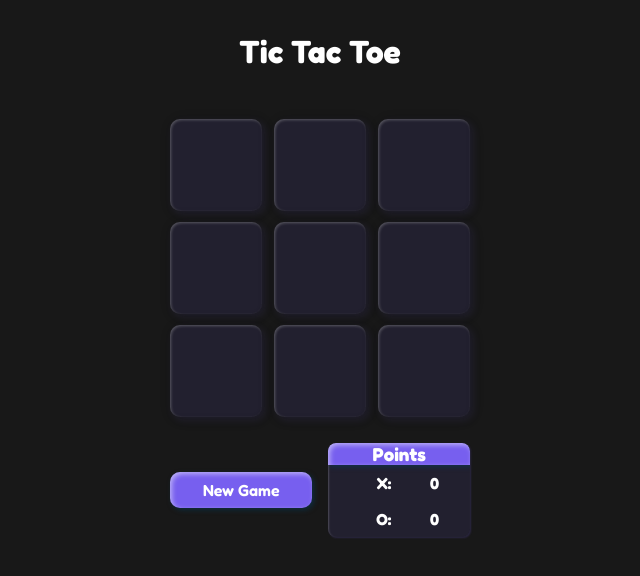
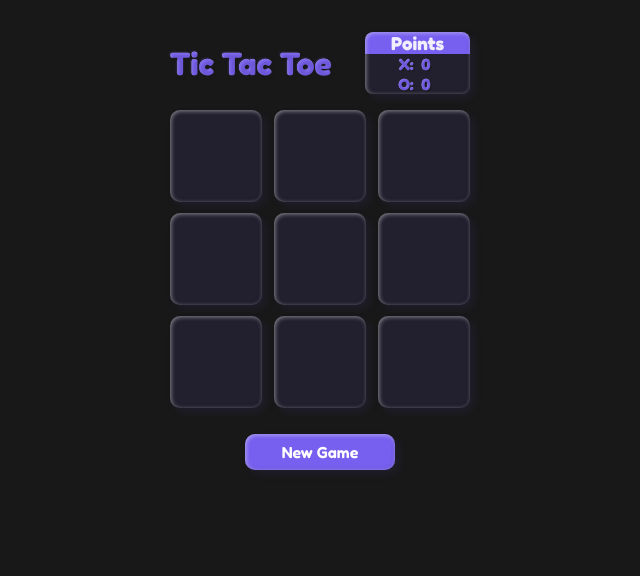
Before and after one commit to Eliseo500/tic-tac-toe-js, a website built with Vite: page index.html in a window 1280 px wide. Shown: the whole page, without its empty margins (320-960 px from the left). Built offline with nearby package versions, Linux system fonts and the light colour scheme.

Commit message:
Implement BEM methodology and utility classes
- Add utility classes for shadows for SVG, boxes and text (shadow-icon, shadow-box, shadow-text)
- Style header
- Implement BEM methodology

```diff
--- a/index.html
+++ b/index.html
@@ -21,21 +21,23 @@
   <body class="darkmode">
     <div id="app">
       <div class="container">
-        <h1 class="title">Tic Tac Toe</h1>
-        <div class="board"></div>
-        <div class="info">
-          <button id="reset">New Game</button>
-          <div class="points">
+        <header class="header">
+          <h1 class="title shadow-text">Tic Tac Toe</h1>
+          <div class="points shadow-box">
             <h3 class="points__title">Points</h3>
-            <div class="points__player">
+            <div class="points__player shadow-text">
               <span class="points__label">X:</span>
               <span class="points__value" id="player-1">0</span>
             </div>
-            <div class="points__player">
+            <div class="points__player shadow-text">
               <span class="points__label">O:</span>
               <span class="points__value" id="player-2">0</span>
             </div>
           </div>
+        </header>
+        <div class="board"></div>
+        <div class="info">
+          <button class="btn shadow-box" id="reset">New Game</button>
         </div>
       </div>
     </div>
--- a/src/icons.js
+++ b/src/icons.js
@@ -1,5 +1,5 @@
 export const icons = {
-  x: '<svg xmlns="http://www.w3.org/2000/svg" width="32" height="32" viewBox="0 0 24 24" fill="none" stroke="currentColor" stroke-width="4" stroke-linecap="round" stroke-linejoin="round" class="feather feather-x" ><line x1="22" y1="2" x2="2" y2="22"></line><line x1="2" y1="2" x2="22" y2="22"></line> <defs><filter id="inset-shadow-simple">  <feOffset dx="4" dy="4"/>  <feGaussianBlur stdDeviation="2" result="blur"/>  <feComposite operator="out" in="SourceGraphic" in2="blur" result="inverse"/>  <feFlood flood-color="rgb(255,255,255)" flood-opacity="0.1"/>  <feComposite operator="in" in2="inverse" result="shadow"/>  <feComposite operator="over" in="shadow" in2="SourceGraphic"/></filter></defs></svg>',
+  x: '<svg xmlns="http://www.w3.org/2000/svg"  viewBox="0 0 24 24" fill="none" stroke="currentColor" stroke-width="4" stroke-linecap="round" stroke-linejoin="round" class="feather feather-x" ><line x1="22" y1="2" x2="2" y2="22"></line><line x1="2" y1="2" x2="22" y2="22"></line> <defs><filter id="inset-shadow-simple">  <feOffset dx="4" dy="4"/>  <feGaussianBlur stdDeviation="2" result="blur"/>  <feComposite operator="out" in="SourceGraphic" in2="blur" result="inverse"/>  <feFlood flood-color="rgb(255,255,255)" flood-opacity="0.1"/>  <feComposite operator="in" in2="inverse" result="shadow"/>  <feComposite operator="over" in="shadow" in2="SourceGraphic"/></filter></defs></svg>',
   circle:
-    '<svg xmlns="http://www.w3.org/2000/svg" width="24" height="24" viewBox="0 0 24 24" fill="none" stroke="currentColor" stroke-width="4" stroke-linecap="round" stroke-linejoin="round" class="feather feather-circle"><circle cx="12" cy="12" r="10"></circle> <defs><filter id="inset-shadow-simple">  <feOffset dx="4" dy="4"/>  <feGaussianBlur stdDeviation="2" result="blur"/>  <feComposite operator="out" in="SourceGraphic" in2="blur" result="inverse"/>  <feFlood flood-color="rgb(255,255,255)" flood-opacity="0.1"/>  <feComposite operator="in" in2="inverse" result="shadow"/>  <feComposite operator="over" in="shadow" in2="SourceGraphic"/></filter></defs></svg>',
+    '<svg xmlns="http://www.w3.org/2000/svg" viewBox="0 0 24 24" fill="none" stroke="currentColor" stroke-width="4" stroke-linecap="round" stroke-linejoin="round" class="feather feather-circle"><circle cx="12" cy="12" r="10"></circle> <defs><filter id="inset-shadow-simple">  <feOffset dx="4" dy="4"/>  <feGaussianBlur stdDeviation="2" result="blur"/>  <feComposite operator="out" in="SourceGraphic" in2="blur" result="inverse"/>  <feFlood flood-color="rgb(255,255,255)" flood-opacity="0.1"/>  <feComposite operator="in" in2="inverse" result="shadow"/>  <feComposite operator="over" in="shadow" in2="SourceGraphic"/></filter></defs></svg>',
 };
--- a/src/main.js
+++ b/src/main.js
@@ -1,4 +1,5 @@
 import "./style.css";
+import "./utilities.css";
 import { icons } from "./icons";
 
 const app = document.getElementById("app");
@@ -23,31 +24,26 @@ const createBoard = () => {
 // DOM
 const createSquare = (index) => {
   const square = document.createElement("div");
-  square.classList.add("square");
+  square.classList.add("board__square");
+  square.classList.add("shadow-box");
   square.setAttribute("id", index);
   square.setAttribute("data-value", "");
   square.addEventListener("click", (e) => handleSquareClick(e));
 
   const icon = document.createElement("span");
-  const iconContainer = document.createElement("span");
-  iconContainer.appendChild(icon);
+  icon.classList.add("board__icon");
 
-  icon.classList.add("icon");
-
-  iconContainer.classList.add("iconContainer");
-
-  square.appendChild(iconContainer);
+  square.appendChild(icon);
   return square;
 };
 // DOM
 const handleSquareClick = (event) => {
   console.log(event.target);
   if (event.target.getAttribute("data-value") !== "") return;
-
-  const iconContainer = event.target.querySelector(".iconContainer");
-  const icon = event.target.querySelector(".icon");
-
+  const icon = event.target.querySelector(".board__icon");
   icon.innerHTML = icons[currentPlayer];
+  const svg = icon.querySelector("svg");
+  svg.classList.add("shadow-icon");
 
   event.target.setAttribute("data-value", currentPlayer);
   boardSquares[event.target.id] = currentPlayer;
@@ -94,7 +90,7 @@ const resetGame = () => {
 // DOM
 const winDisplay = (player) => {
   const display = document.createElement("div");
-  display.classList.add("winner");
+  display.classList.add("modal");
   display.textContent = `${player} wins!`;
   display.addEventListener("click", () => {
     display.remove();
--- a/src/style.css
+++ b/src/style.css
@@ -1,12 +1,12 @@
 :root {
+  --black: 24, 24, 24;
+  --white: 245, 245, 245;
+
   --color-accent-light: 31, 166, 244;
   --color-accent-dark: 119, 95, 239;
 
-  --color-bg-light: 245, 245, 245;
-  --color-bg-dark: 24, 24, 24;
-
-  --color-bg: var(--color-bg-light);
-  --color-text: var(--color-bg-dark);
+  --color-bg: var(--white);
+  --color-text: var(--black);
   --color-accent: var(--color-accent-light);
 }
 
@@ -26,9 +26,8 @@ select {
 }
 
 .darkmode {
-  --color-bg-light: 255, 255, 255;
-  --color-bg: var(--color-bg-dark);
-  --color-text: var(--color-bg-light);
+  --color-bg: var(--black);
+  --color-text: var(--white);
   --color-accent: var(--color-accent-dark);
 }
 
@@ -58,11 +57,63 @@ body {
   display: flex;
   flex-direction: column;
   gap: 1rem;
+
+  padding-block: 2rem;
+}
+
+.header {
+  display: flex;
+  justify-content: space-between;
+  align-items: center;
+  gap: 1rem;
 }
 
 .title {
-  margin: 2rem 0;
   text-align: center;
+}
+
+.points {
+  width: 35%;
+  display: flex;
+  flex-direction: column;
+  background-color: rgba(var(--color-accent), 0.1);
+  border-radius: 0.5rem;
+  overflow: hidden;
+}
+
+.points__title {
+  background-color: rgb(var(--color-accent));
+  border: none;
+  color: #fff;
+
+  text-align: center;
+  width: 100%;
+  border-radius: 0.5rem 0.5rem 0rem 0rem;
+  z-index: -1;
+}
+
+.points__player {
+  display: flex;
+  justify-content: space-between;
+
+  border-bottom: 1px solid var(--color-accent);
+  width: 100%;
+  gap: 0.5rem;
+  font-weight: bold;
+}
+
+.points__player:last-child {
+  border-bottom: none;
+}
+
+.points__label {
+  width: 100%;
+  text-align: right;
+}
+
+.points__value {
+  width: 100%;
+  text-align: left;
 }
 
 .board {
@@ -73,7 +124,7 @@ body {
   margin: auto;
 }
 
-.square {
+.board__square {
   aspect-ratio: 1;
   border-radius: 10px;
 
@@ -83,45 +134,14 @@ body {
   justify-content: center;
   align-items: center;
   background-color: rgba(var(--color-accent), 0.09);
-
-  box-shadow: 3px 3px 9px rgba(var(--color-accent), 0.1),
-    2px 2px 3px rgba(var(--color-text), 0.1),
-    inset -1px -1px 3px rgba(var(--color-text), 0.1),
-    inset 1px 1px 3px rgba(var(--color-bg), 0.1),
-    inset 1px 1px 3px rgba(var(--color-bg), 0.3);
+  position: relative;
 }
 
-.darkmode .square {
+.darkmode .board__square {
   background-color: rgba(var(--color-accent), 0.1);
-  --shadow-size: 1px;
-  --shadow-color-1: rgba(0, 0, 0, 0.1);
-  --shadow-color-2: rgba(var(--color-text), 0.3);
-
-  box-shadow: calc(var(--shadow-size) * 3) calc(var(--shadow-size) * 3)
-      calc(var(--shadow-size) * 9) rgba(var(--color-accent), 0.1),
-    calc(var(--shadow-size) * 2) calc(var(--shadow-size) * 2)
-      calc(var(--shadow-size) * 14) var(--shadow-color-1),
-    inset calc(var(--shadow-size) * -1) calc(var(--shadow-size) * -1)
-      calc(var(--shadow-size) * 3) var(--shadow-color-1),
-    inset calc(var(--shadow-size) * 1) calc(var(--shadow-size) * 1)
-      calc(var(--shadow-size) * 3) var(--shadow-color-1),
-    inset calc(var(--shadow-size) * 1) calc(var(--shadow-size) * 1)
-      calc(var(--shadow-size) * 3) var(--shadow-color-2);
 }
 
-.iconContainer {
-  position: relative;
-  display: flex;
-  justify-content: center;
-  align-items: center;
-  width: 100%;
-  height: 100%;
-  pointer-events: none;
-}
-
-.icon,
-.iconBefore,
-.iconAfter {
+.board__icon {
   position: absolute;
   width: 100%;
   height: 100%;
@@ -129,11 +149,14 @@ body {
   justify-content: center;
   align-items: center;
   color: rgba(var(--color-accent), 1);
+
+  padding: 1.25rem;
+  pointer-events: none;
 }
 
-.iconContainer svg {
-  width: 60%;
-  height: 60%;
+.board__icon svg {
+  width: 100%;
+  height: 100%;
 
   animation: grow 0.35s ease-in-out forwards;
 }
@@ -156,30 +179,22 @@ body {
   }
 }
 
-.icon {
-  z-index: 1;
-}
-
-.icon svg {
-  filter: drop-shadow(4px 4px 2px rgba(0, 0, 0, 0.1))
-    drop-shadow(6px -5px 4px rgba(0, 0, 0, 0.1)) url(#inset-shadow-simple);
-}
-
-.square:hover {
+.board__square:hover {
   cursor: pointer;
 }
 
-.square[data-value=""]:hover {
+.board__square[data-value=""]:hover {
   border-width: 2px;
 }
 
-.square:not([data-value=""]) {
+.board__square:not([data-value=""]) {
   cursor: default;
 }
 
 .info {
   display: flex;
-  justify-content: stretch;
+  justify-content: center;
+
   align-items: center;
   margin: 2rem 0;
   gap: 1rem;
@@ -202,10 +217,6 @@ body {
   border-radius: 10px;
   padding: 0.5rem;
 
-  box-shadow: 2px 2px 5px rgba(4, 63, 97, 0.5),
-    inset 2px 2px 5px rgba(255, 255, 255, 0.5),
-    inset 0px 0px 0px rgba(4, 63, 97, 0.5);
-
   transition: box-shadow 0.1s linear;
 }
 
@@ -218,9 +229,10 @@ body {
     inset 2px 2px 8px rgba(var(--color-accent), 0.5);
 }
 
-.winner {
-  position: absolute;
+.modal {
+  position: fixed;
   inset: 0;
+  z-index: 1000;
   background-color: #00000080;
   display: flex;
   justify-content: center;
@@ -228,55 +240,3 @@ body {
   font-size: 2rem;
   color: white;
 }
-
-.points {
-  display: flex;
-  flex-direction: column;
-  background-color: rgba(var(--color-accent), 0.1);
-
-  box-shadow: 1px 1px 2px rgba(var(--color-accent), 0.2),
-    inset 1px 1px 2px rgba(var(--color-text), 0.2);
-  border-radius: 0.5rem;
-  overflow: hidden;
-}
-
-.points__title {
-  background-color: rgb(var(--color-accent));
-  border: none;
-  color: #fff;
-
-  text-align: center;
-  width: 100%;
-  border-radius: 0.5rem 0.5rem 0rem 0rem;
-
-  box-shadow: 2px 2px 5px rgba(4, 63, 97, 0.5),
-    inset 2px 2px 5px rgba(255, 255, 255, 0.5),
-    inset 0px 0px 0px rgba(4, 63, 97, 0.5);
-}
-
-.points__player {
-  display: flex;
-  justify-content: space-between;
-
-  border-bottom: 1px solid var(--color-accent);
-  width: 100%;
-}
-
-.points__player:last-child {
-  border-bottom: none;
-}
-
-.points__label {
-  font-weight: bold;
-  padding: 0.5rem;
-  width: 100%;
-  text-align: right;
-  background-color: var(--color-bg);
-}
-
-.points__value {
-  font-weight: bold;
-  padding: 0.5rem;
-  width: 100%;
-  background-color: var(--color-bg);
-}
--- /dev/null
+++ b/src/utilities.css
@@ -0,0 +1,26 @@
+.shadow-text {
+  color: rgb(var(--color-accent), 0.9);
+
+  text-shadow: -0.0625em -0.0625em 0.0625em rgba(var(--white), 1),
+    0 0 0 rgb(var(--black), 0.9),
+    0.03125em 0.03125em 0.0625em rgb(var(--color-accent), 0.25);
+}
+
+.darkmode .shadow-text {
+  text-shadow: 0.0625em 0.0625em 0.0625em rgba(var(--black), 1),
+    0 0 0 rgb(var(--white), 0.8),
+    -0.03125em -0.03125em 0.0625em rgb(var(--color-accent), 0.25);
+}
+
+.shadow-box {
+  box-shadow: 0.25rem 0.25rem 0.5rem rgb(var(--color-accent), 0.1),
+    0.125rem 0.125rem 0.25rem rgb(var(--black), 0.1),
+    inset -0.0625rem -0.0625rem 0.25rem rgb(var(--black), 0.1),
+    inset 0.0625rem 0.0625rem 0.25rem rgb(var(--white), 0.5);
+}
+
+.shadow-icon {
+  filter: drop-shadow(0.125rem 0.125rem 0.125rem rgba(var(--color-accent), 0.1))
+    drop-shadow(0.25rem 0.25rem 0.125rem rgba(var(--black), 0.1))
+    url(#inset-shadow-simple);
+}
```
